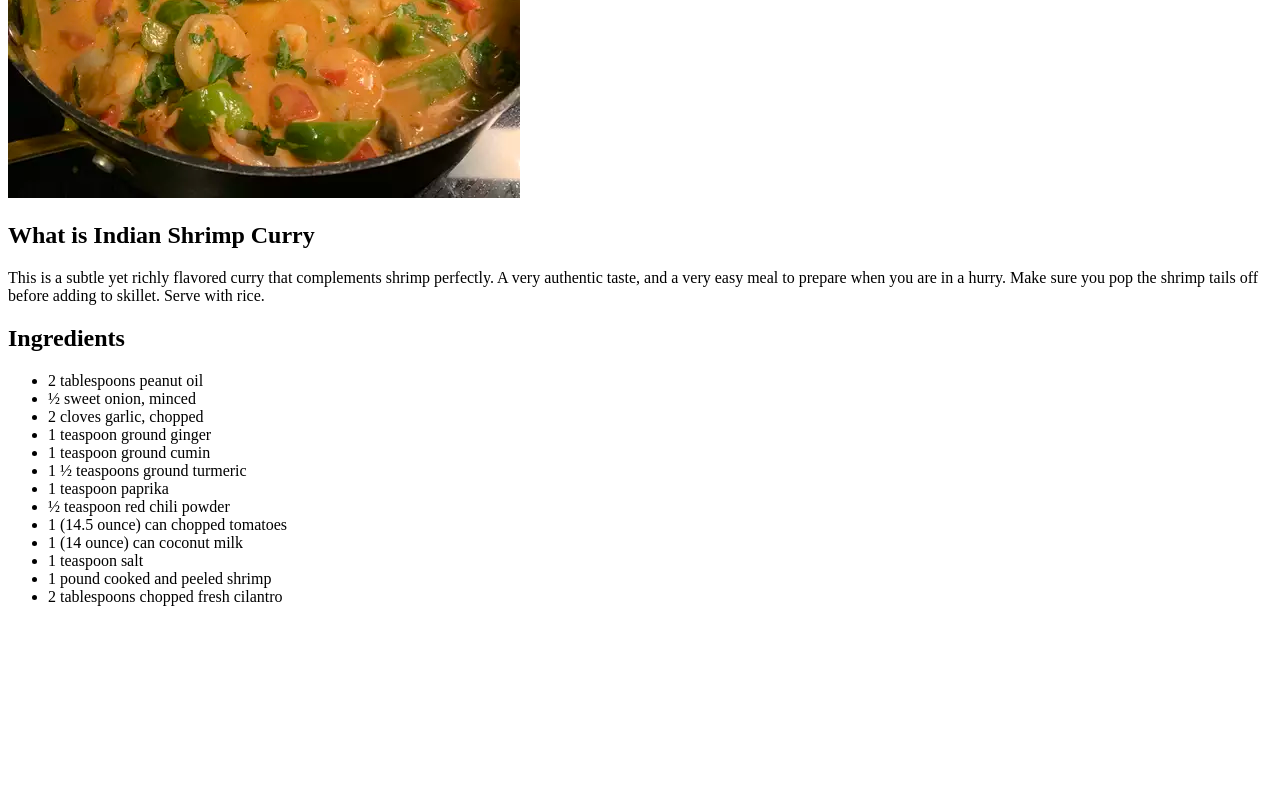
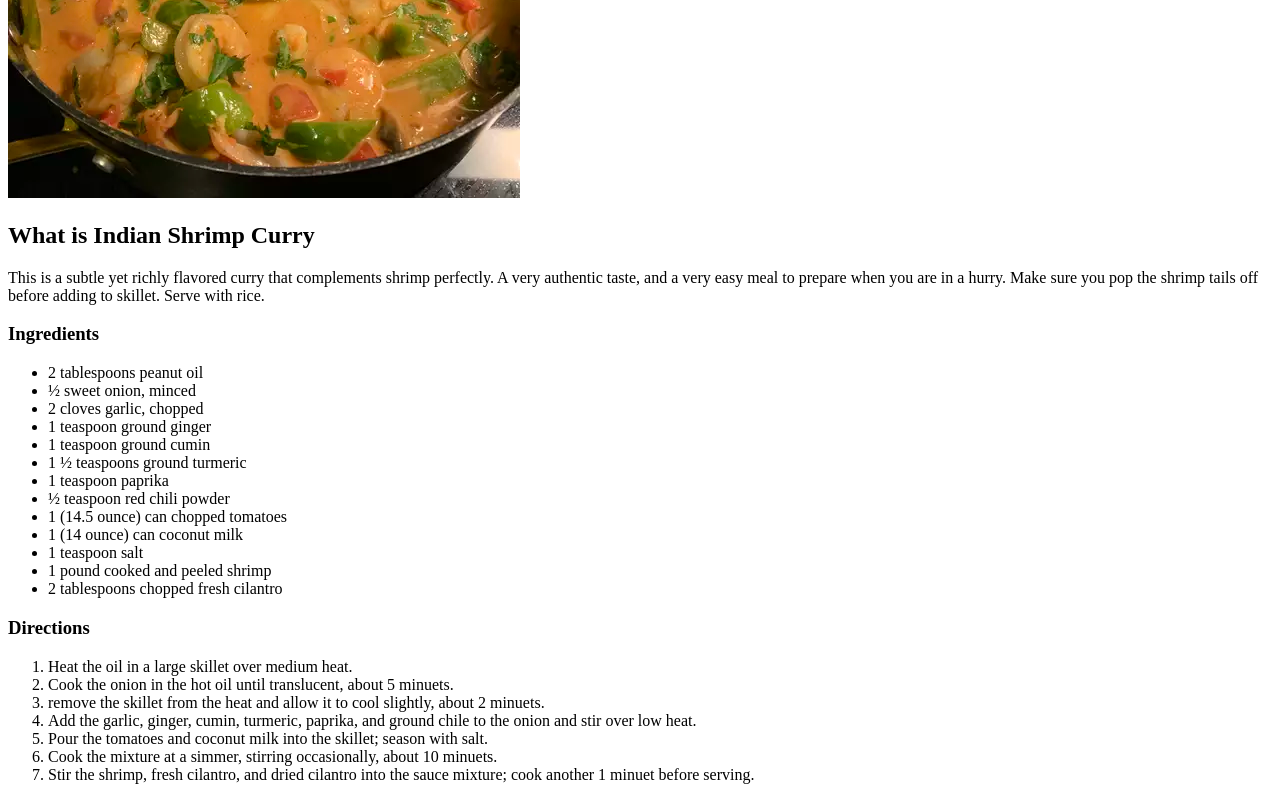
Before and after one commit to andxwheeler/odin-recipes, a plain HTML site: page recipes/shrimp_curry.html in a window 1280 px wide. Shown: the part 394-1194 px from the top of the page. Before the commit the page ends 1016 px from the top, so only its background shows below. Drawn offline with Linux system fonts and the light colour scheme; files whose address does not match are found by name.

```diff
--- a/recipes/shrimp_curry.html
+++ b/recipes/shrimp_curry.html
@@ -12,7 +12,7 @@
   <h2>What is Indian Shrimp Curry</h2>
   <p>This is a subtle yet richly flavored curry that complements shrimp perfectly. A very authentic taste, and a very easy meal to prepare when you are in a hurry. Make sure you pop the shrimp tails off before adding to skillet. Serve with rice.</p>
 
-  <h2>Ingredients</h2>
+  <h3>Ingredients</h3>
   <ul>
     <li>2 tablespoons peanut oil</li>
     <li>½ sweet onion, minced</li>
@@ -28,5 +28,16 @@
     <li>1 pound cooked and peeled shrimp</li>
     <li>2 tablespoons chopped fresh cilantro</li>
   </ul>
+
+  <h3>Directions</h3>
+  <ol>
+    <li>Heat the oil in a large skillet over medium heat.</li>
+    <li>Cook  the onion in the hot oil until translucent, about 5 minuets.</li>
+    <li>remove the skillet from the heat and allow it to cool slightly, about 2 minuets.</li>
+    <li>Add the garlic, ginger, cumin, turmeric, paprika, and ground chile to the onion and stir over low heat.</li>
+    <li>Pour the tomatoes and coconut milk into the skillet; season with salt.</li>
+    <li>Cook the mixture at a simmer, stirring occasionally, about 10 minuets.</li>
+    <li>Stir the shrimp, fresh cilantro, and dried cilantro into the sauce mixture; cook another 1 minuet before serving.</li>
+  </ol>
 </body>
 </html>
```
Also changed, not shown: recipes/beef_vindaloo.html (added).
